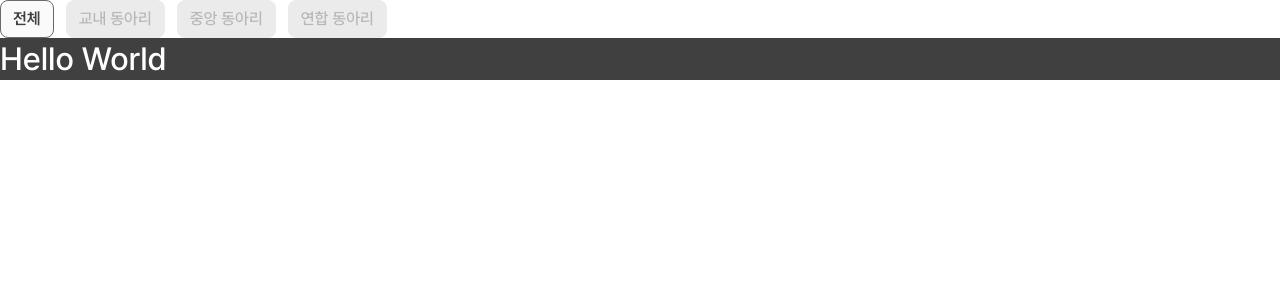
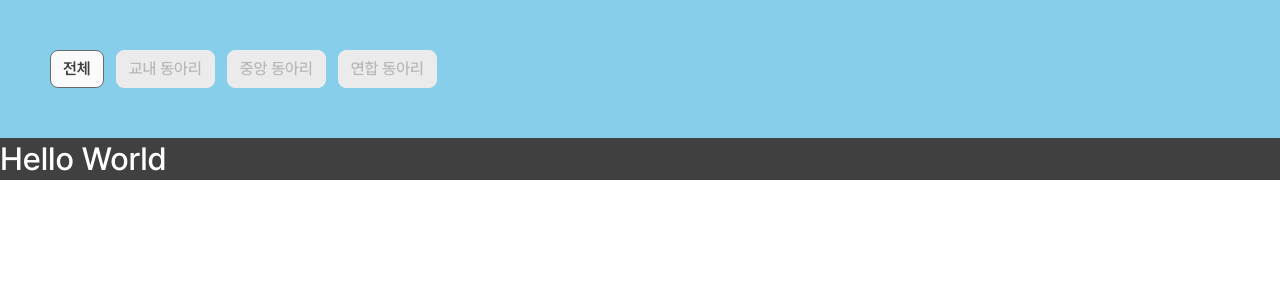
Before and after one commit to dong-ariari/frontend, a React (Vite) app: page / in a window 1280 px wide. Shown: the top 300 px of the page. Built offline with nearby package versions, Linux system fonts and the light colour scheme.

Commit message:
style: 배경 설정

```diff
--- a/src/App.jsx
+++ b/src/App.jsx
@@ -8,7 +8,7 @@ import Offcampus from "./pages/offcampus";
 import ChipsComponent from "./components/chips/chipsComponent";
 import { CHIPS_DATA } from "./data/components/chips";
 import SortTag from "./components/tag/sortTag";
-import {SORT_TAG_DATA} from './data/components/sortTag';
+import { SORT_TAG_DATA } from "./data/components/sortTag";
 
 // default theme 사용법
 const Test = styled.div`
@@ -23,7 +23,15 @@ function App() {
     <Router>
       <GlobalStyle />
       <ThemeProvider theme={DefaultTheme}>
-        <SortTag data={SORT_TAG_DATA} onSelectChange={(id)=>{console.log(`selectd: ${id}`)}} />
+        <div style={{backgroundColor: 'skyblue', padding: "50px"}}>
+          <SortTag
+            data={SORT_TAG_DATA}
+            onSelectChange={(id) => {
+              console.log(`selectd: ${id}`);
+            }}
+          />
+        </div>
+
         <Routes>
           <Route path="/" element={<Test>Hello World</Test>} />
           <Route path="/all" element={<All />} />
```
